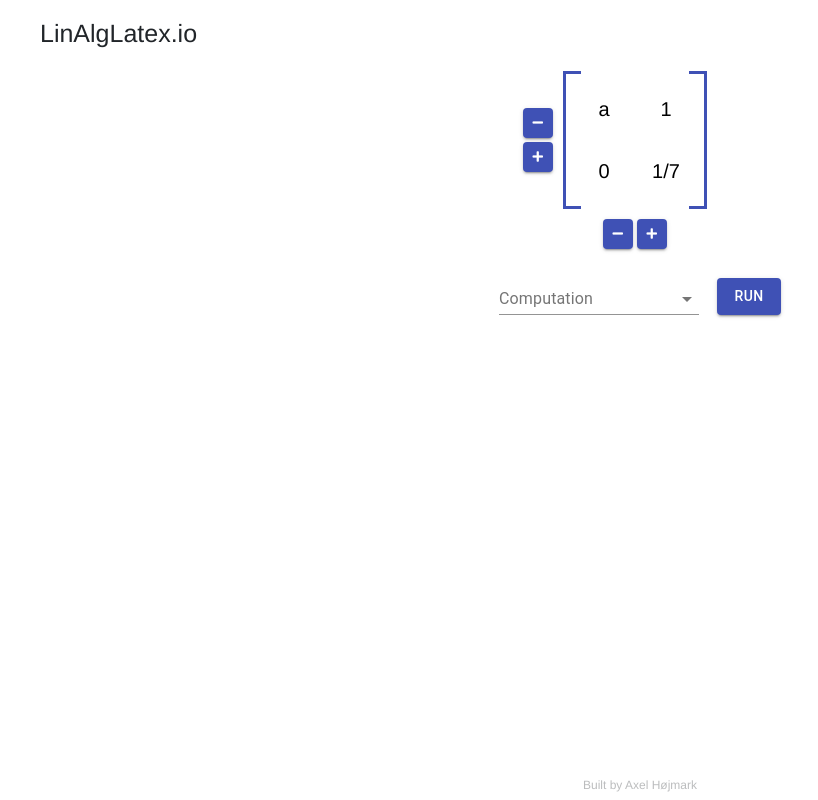
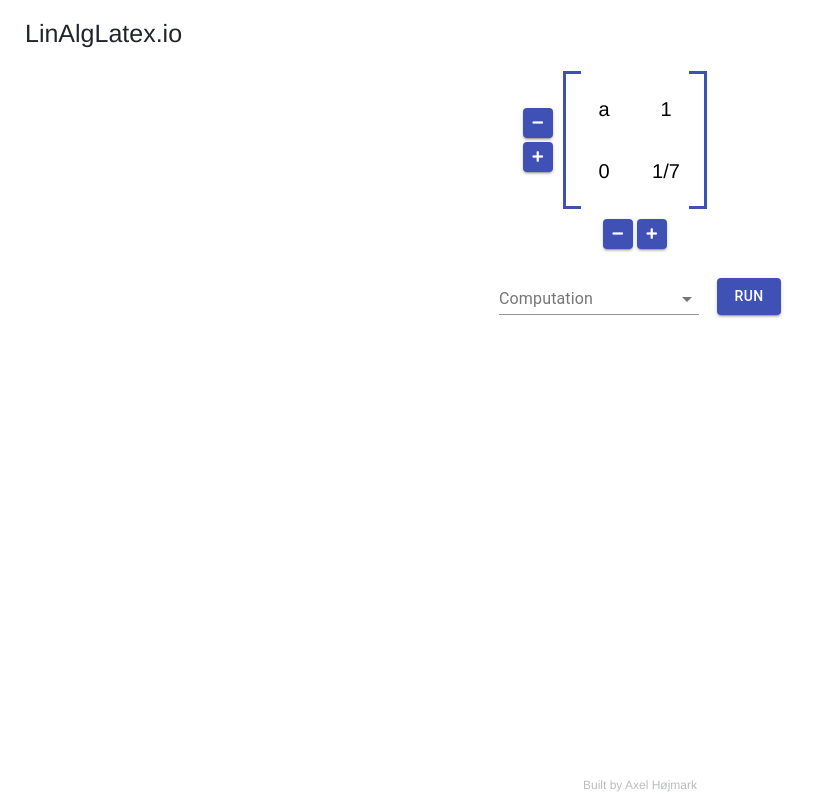
Before and after one commit to hojmax/linalglatex, a React (Create React App) app: page / in a window 1280 px wide. Shown: the whole page, without its empty margins (0-818 px from the left). Built offline with nearby package versions, Linux system fonts and the light colour scheme.

Commit message:
logo text positioning

```diff
--- a/src/App.css
+++ b/src/App.css
@@ -43,7 +43,6 @@ th {
 
 .topLeftBorder {
   width: 15px;
-  height: 10px;
   position: absolute;
   left: 0;
   top: 0;
@@ -53,7 +52,6 @@ th {
 
 .topRightBorder {
   width: 15px;
-  height: 10px;
   position: absolute;
   right: 0;
   top: 0;
@@ -63,7 +61,6 @@ th {
 
 .bottomLeftBorder {
   width: 15px;
-  height: 10px;
   position: absolute;
   left: 0;
   bottom: 0;
@@ -73,10 +70,10 @@ th {
 
 .bottomRightBorder {
   width: 15px;
-  height: 10px;
   position: absolute;
   right: 0;
   bottom: 0;
+  background-color: transparent;
   border-bottom: 3px solid #3f51b5;
 }
 
@@ -182,7 +179,7 @@ th {
   position: absolute;
   font-size: 25px;
   top: 15px;
-  left: 40px;
+  left: 25px;
   font-weight: 500;
 }
 
```
